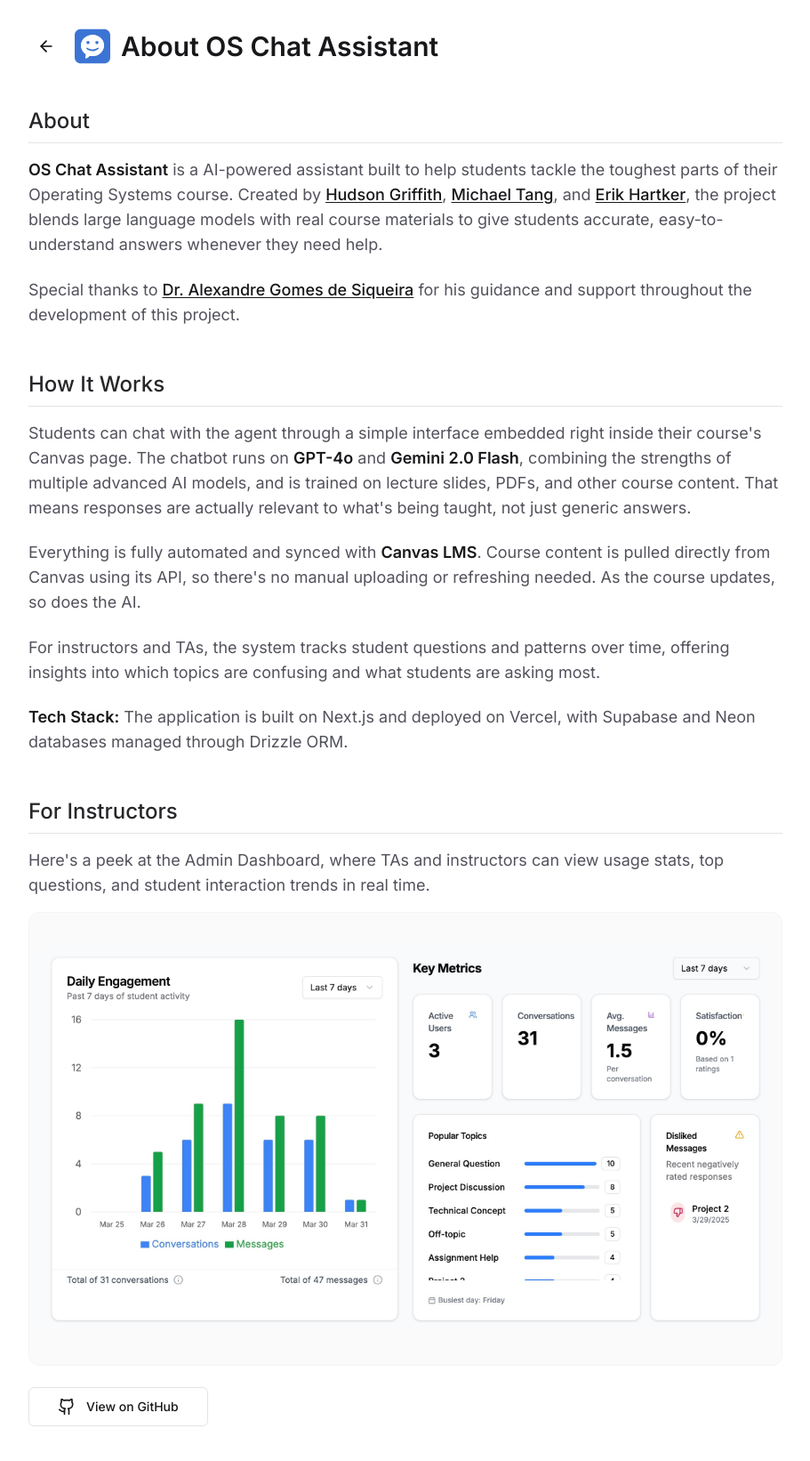
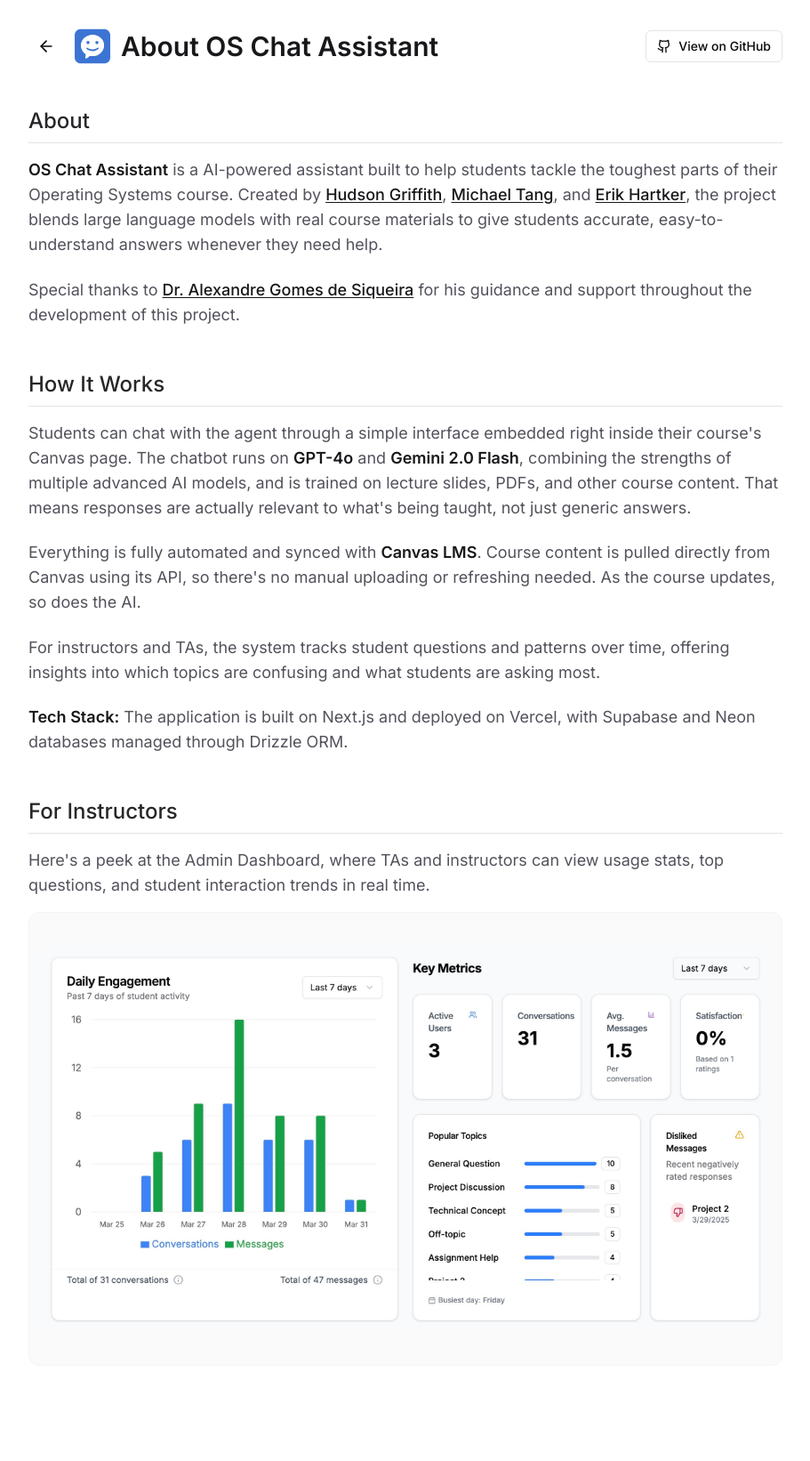
Before and after one commit to HudsonGri/llm-os-agent, a Next.js app: page /about in a window 1280 px wide. Shown: the top 1642 px of the page at 89% size, without its empty margins (184-1095 px from the left). After the commit the page ends 1599 px from the top, so only its background shows below. Built offline with nearby package versions, Linux system fonts and the light colour scheme.

Commit message:
Moved github button

```diff
--- a/app/about/page.tsx
+++ b/app/about/page.tsx
@@ -12,7 +12,8 @@
     <div className="flex w-full min-h-screen bg-white">
       <div className="flex-1 flex flex-col min-w-0">
         <div className="w-full max-w-4xl mx-auto px-6 py-8">
-          <div className="flex items-center gap-3 mb-6">
+          <div className="flex items-center justify-between mb-6">
+            <div className="flex items-center gap-3">
               <Link href="/">
                 <Button variant="ghost" size="icon" className="rounded-lg hover:bg-zinc-100">
                   <ArrowLeft className="h-5 w-5" />
@@ -22,6 +23,22 @@
                 <ChatLogo className="w-10 h-10" fill="#3c74d4" />
                 <h1 className="text-3xl font-semibold text-zinc-900">About OS Chat Assistant</h1>
               </div>
+            </div>
+            <Button
+              variant="outline"
+              size="sm"
+              className="group inline-flex items-center gap-2"
+              asChild
+            >
+              <Link
+                href="https://github.com/HudsonGri/llm-os-agent"
+                target="_blank"
+                className="no-underline"
+              >
+                <Github className="h-4 w-4" />
+                <span className="font-medium">View on GitHub</span>
+              </Link>
+            </Button>
           </div>
 
           <div className="prose prose-zinc max-w-none">
@@ -69,22 +86,6 @@
                   height={450}
                 />
               </div>
-
-              <Button
-                variant="outline"
-                size="lg"
-                className="group inline-flex items-center gap-3"
-                asChild
-              >
-                <Link
-                  href="https://github.com/HudsonGri/llm-os-agent"
-                  target="_blank"
-                  className="no-underline"
-                >
-                  <Github className="h-5 w-5" />
-                  <span className="font-medium">View on GitHub</span>
-                </Link>
-              </Button>
             </section>
           </div>
         </div>
```
Lines whose indentation alone changed are shown as unchanged.
